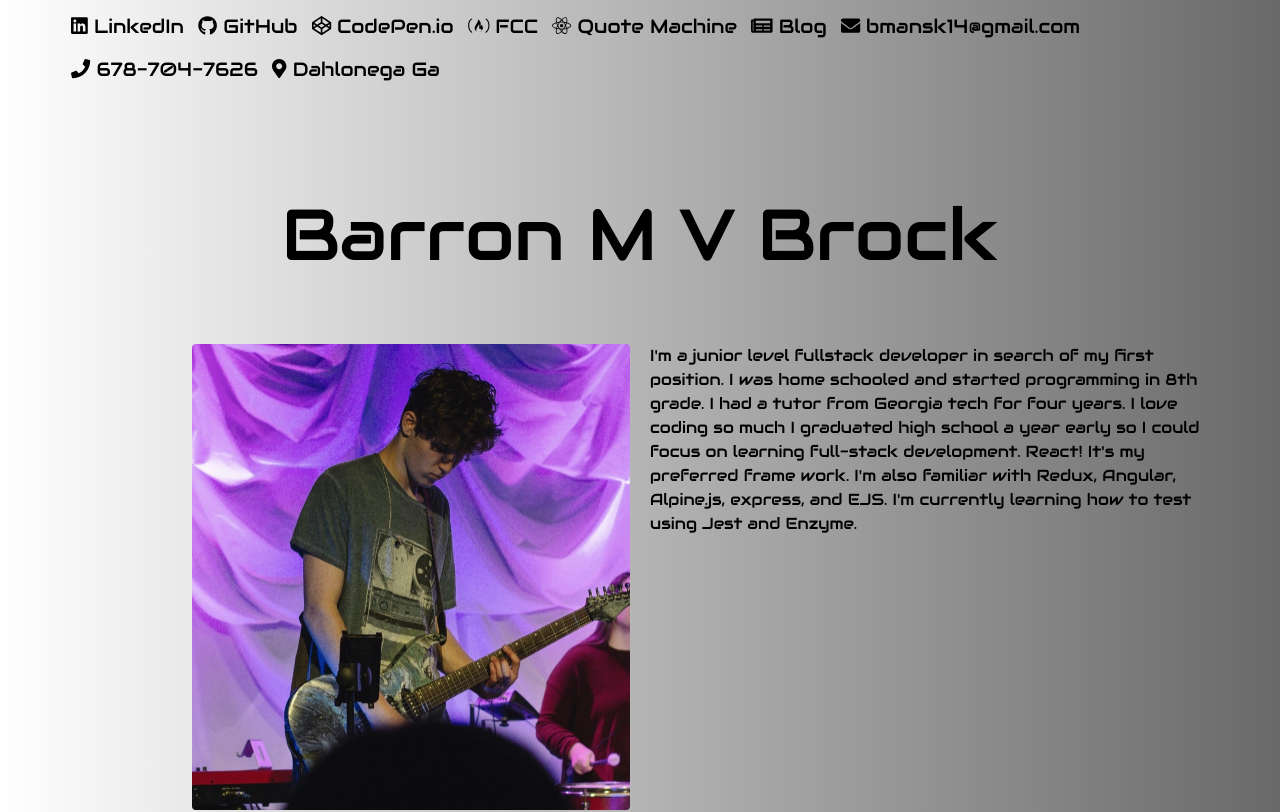
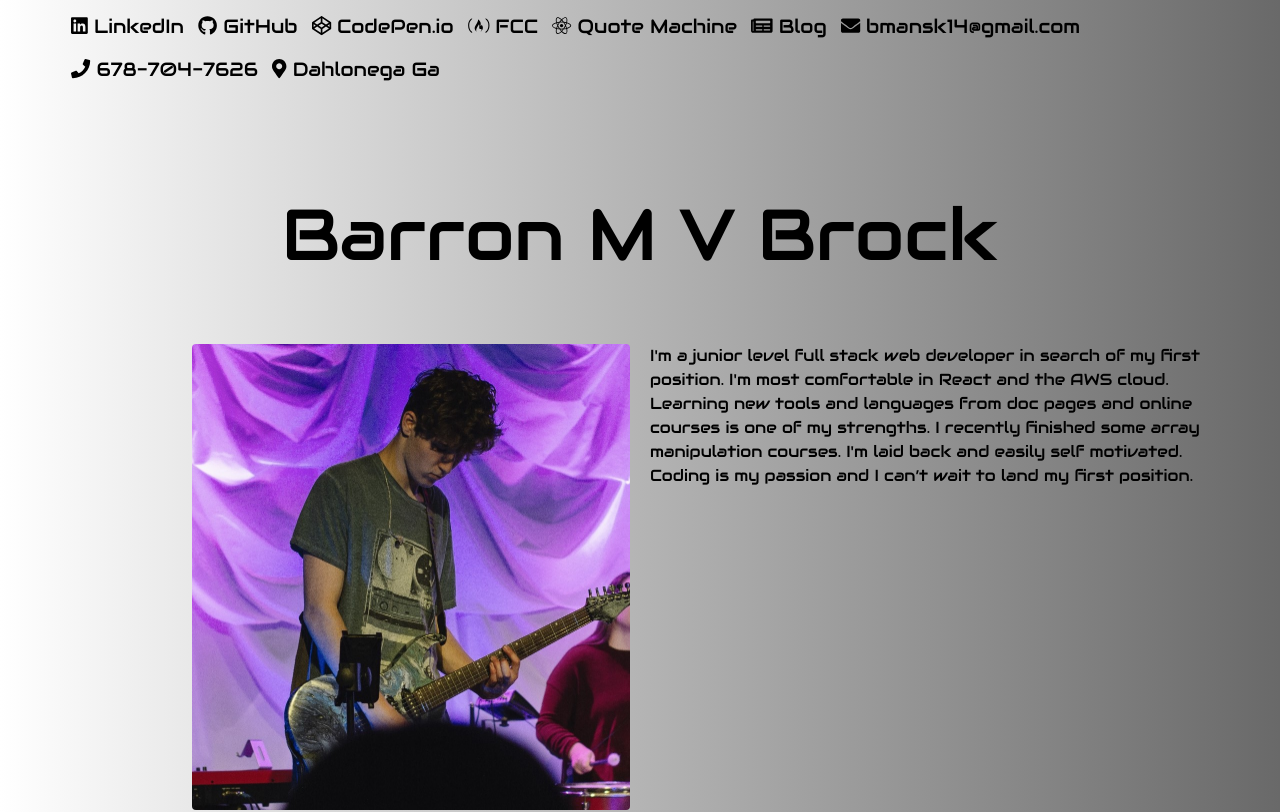
Before and after one commit to bmansk8/portfolio, a React (Create React App) app: page / in a window 1280 px wide. Shown: the top 812 px of the page. Built offline with nearby package versions, Linux system fonts and the light colour scheme.

Commit message:
clean up

```diff
--- a/src/Components/HomePage.jsx
+++ b/src/Components/HomePage.jsx
@@ -24,14 +24,12 @@ export default function HomePage() {
         </div>
         <div className='col'>
           <p>
-            I&apos;m a junior level fullstack developer in search of my first
-            position. I was home schooled and started programming in 8th grade.
-            I had a tutor from Georgia tech for four years. I love coding so
-            much I graduated high school a year early so I could focus on
-            learning full-stack development. React! It&apos;s my preferred frame
-            work. I&apos;m also familiar with Redux, Angular, Alpine.js,
-            express, and EJS. I&apos;m currently learning how to test using Jest
-            and Enzyme.
+            I&apos;m a junior level full stack web developer in search of my
+            first position. I&apos;m most comfortable in React and the AWS cloud.
+            Learning new tools and languages from doc pages and online courses
+            is one of my strengths. I recently finished some array manipulation
+            courses. I&apos;m laid back and easily self motivated. Coding is my
+            passion and I can’t wait to land my first position.
           </p>
         </div>
       </div>
@@ -40,14 +38,12 @@ export default function HomePage() {
         <div className='col'>
           <img id='GtrPhoto' src={Photo} className='rounded' alt='alt'></img>
           <p>
-            I&apos;m a junior level fullstack developer in search of my first
-            position. I was home schooled and started programming in 8th grade.
-            I had a tutor from Georgia tech for four years. I love coding so
-            much I graduated high school a year early so I could focus on
-            learning full-stack development. React! It&apos;s my preferred frame
-            work. I&apos;m also familiar with Redux, Angular, Alpine.js,
-            express, and EJS. I&apos;m currently learning how to test using Jest
-            and Enzyme.
+            I&apos;m a junior level full stack web developer in search of my
+            first position. I&apos;m most comfortable in React and the AWS cloud.
+            Learning new tools and languages from doc pages and online courses
+            is one of my strengths. I recently finished some array manipulation
+            courses. I&apos;m laid back and easily self motivated. Coding is my
+            passion and I can’t wait to land my first position.
           </p>
         </div>
       </div>
```
Also changed, not shown: src/Components/Blog.jsx (indentation only).
